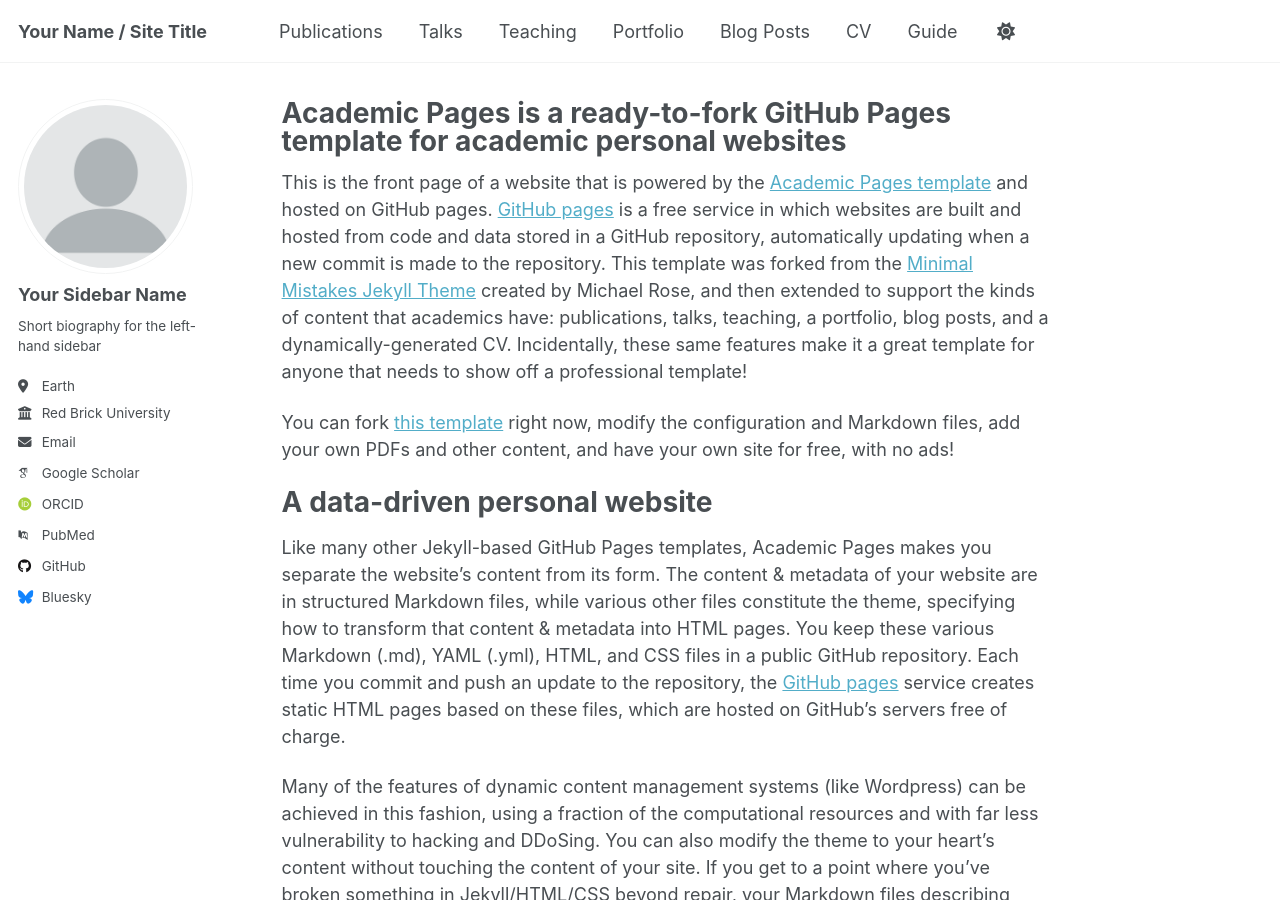
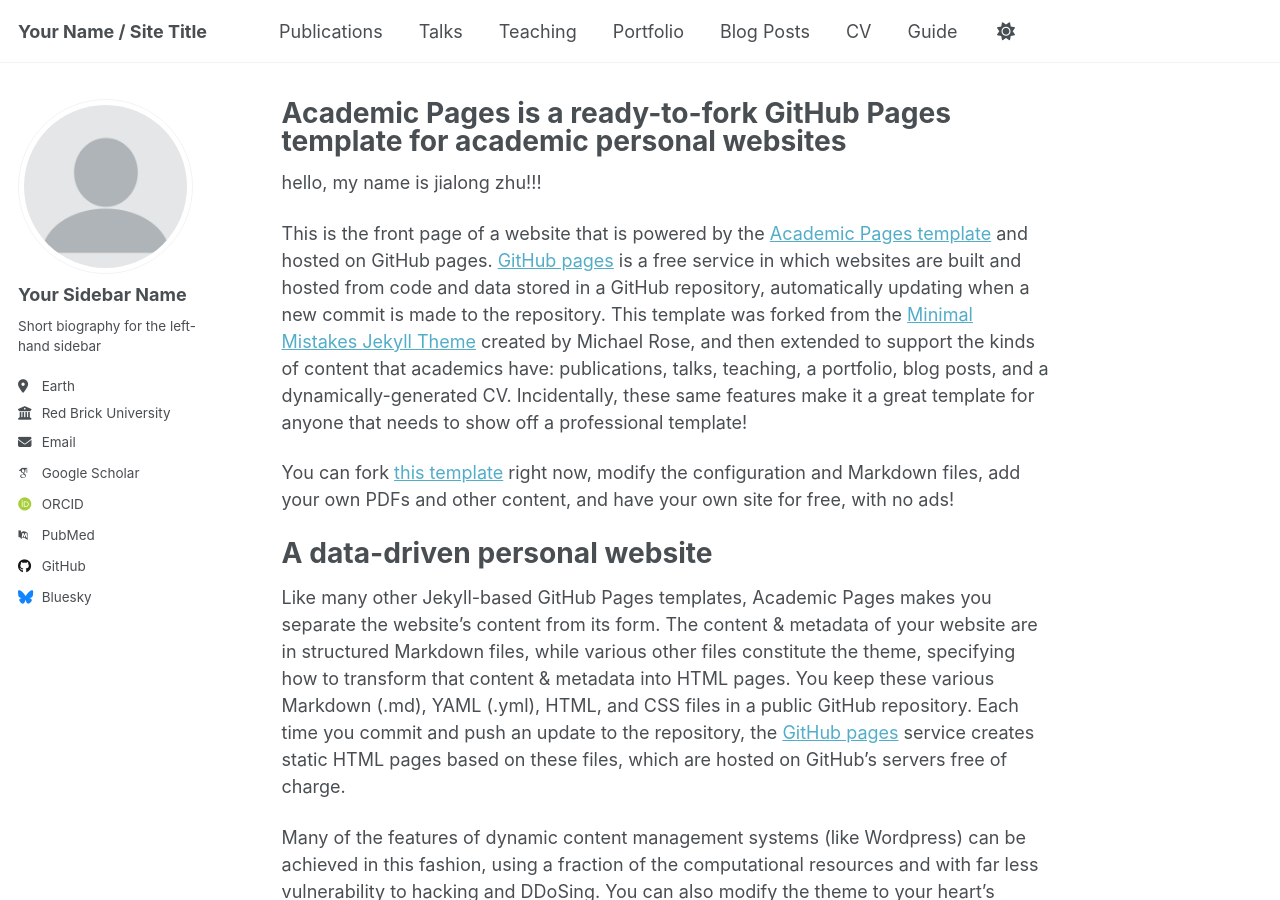
Before and after one commit to zhu-jia-long/zhu-jia-long.github.io, a Jekyll site: the page built from _pages/about.md, in a window 1280 px wide and 900 px high. Built offline with Jekyll 4.4.1, drawn with Linux system fonts in a browser that asks for light colours; some web fonts are replaced; a script that is not in the unit is left out.

Commit message:
test commit

```diff
--- a/_pages/about.md
+++ b/_pages/about.md
@@ -6,6 +6,8 @@ redirect_from:
   - /about/
   - /about.html
 ---
+
+hello, my name is jialong zhu!!!
 
 This is the front page of a website that is powered by the [Academic Pages template](https://github.com/academicpages/academicpages.github.io) and hosted on GitHub pages. [GitHub pages](https://pages.github.com) is a free service in which websites are built and hosted from code and data stored in a GitHub repository, automatically updating when a new commit is made to the repository. This template was forked from the [Minimal Mistakes Jekyll Theme](https://mmistakes.github.io/minimal-mistakes/) created by Michael Rose, and then extended to support the kinds of content that academics have: publications, talks, teaching, a portfolio, blog posts, and a dynamically-generated CV. Incidentally, these same features make it a great template for anyone that needs to show off a professional template!
 
```
